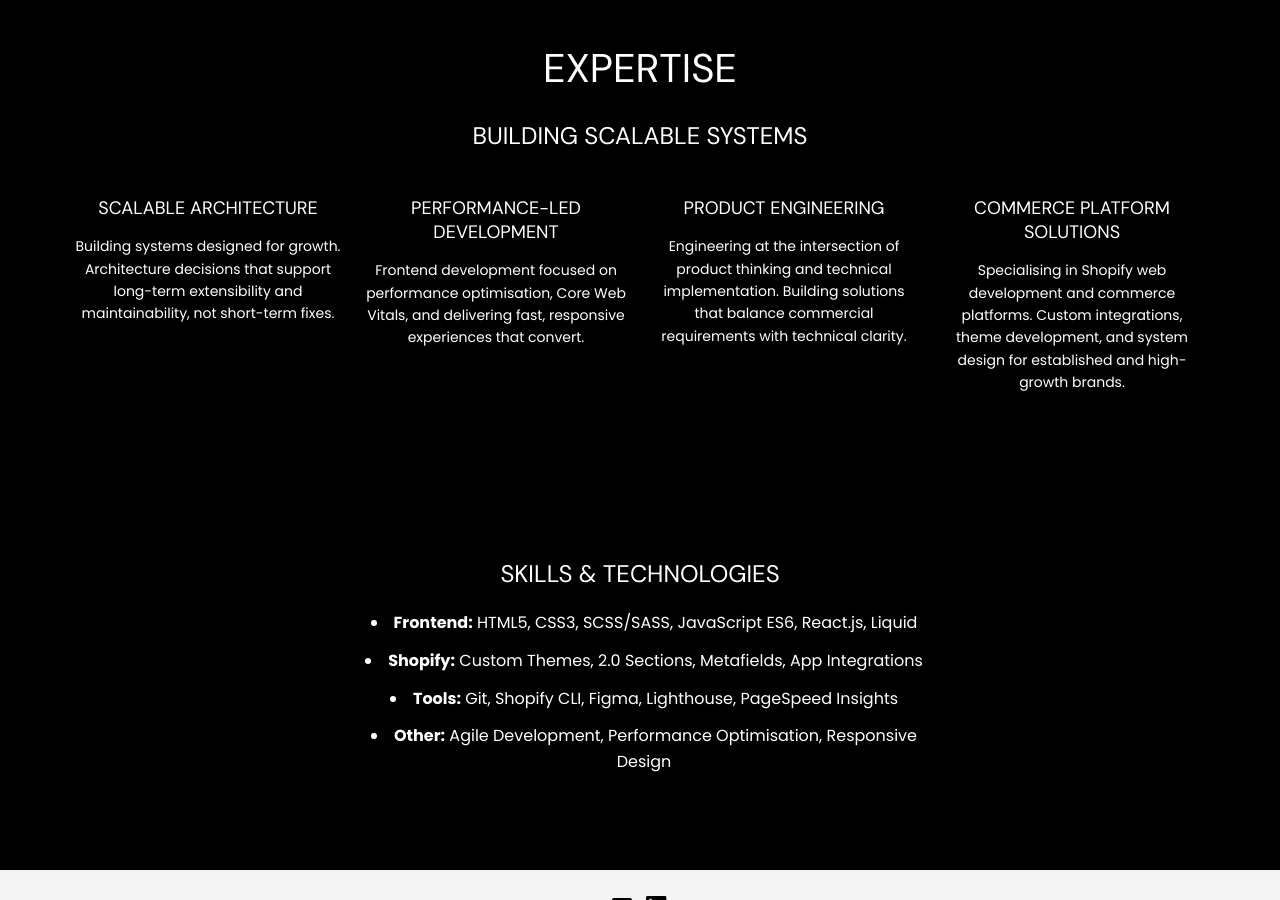
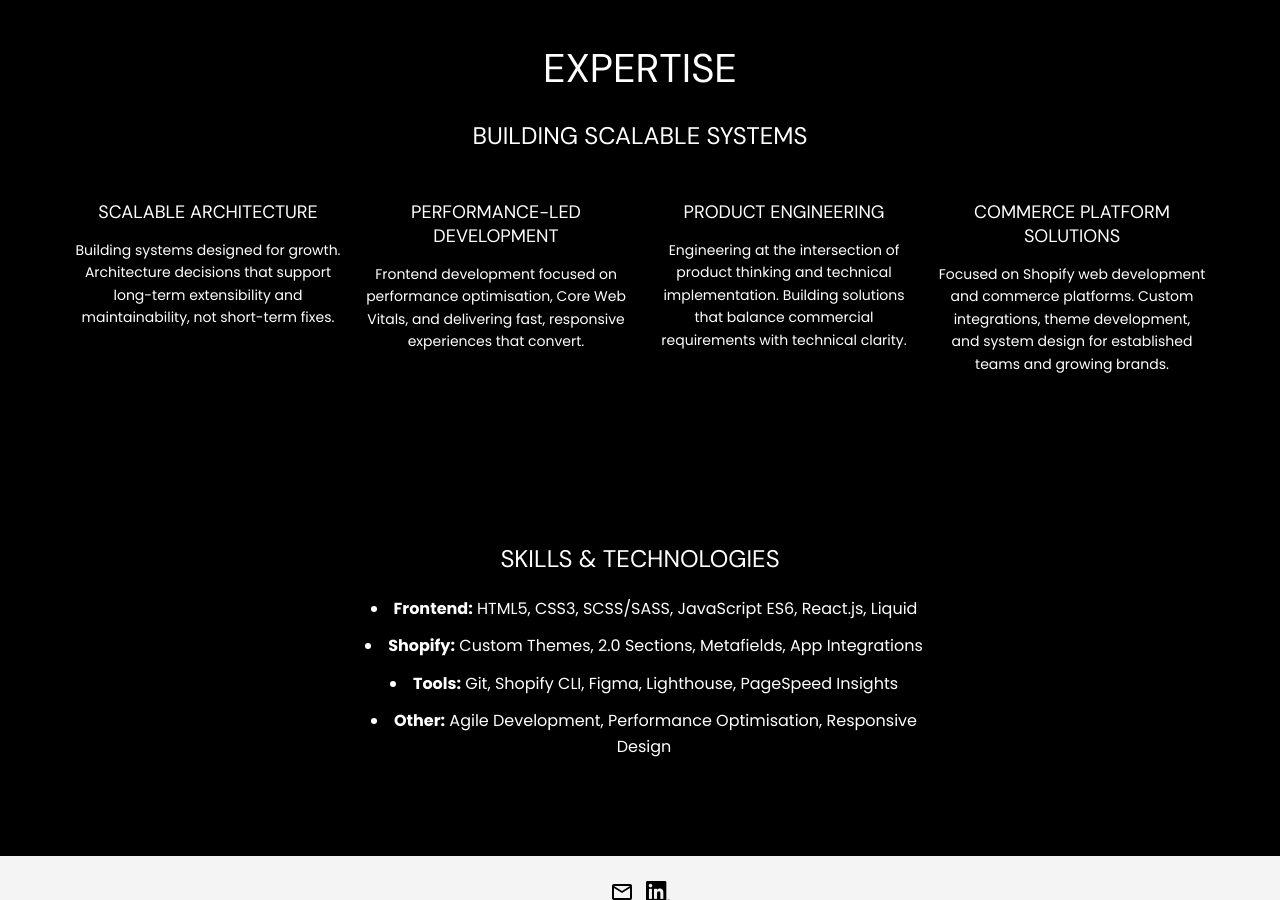
Before and after one commit to DanielleChantee/daniellechantee.github.io, a Jekyll site: the page built from jobs.html, in a window 1280 px wide and 900 px high, scrolled down 1923 px. Built offline with Jekyll 4.4.1, drawn with Linux system fonts in a browser that asks for light colours; some of the changed text lies outside the part shown.

Commit message:
Update jobs.html

```diff
--- a/jobs.html
+++ b/jobs.html
@@ -13,8 +13,8 @@
     <h1 class="animate__animated animate__bounce">Danielle</h1>
     <h2>Frontend Engineer</h2>
     <p>
-      Specialising in Shopify development with expertise in custom themes,
-      performance optimisation, and e-commerce solutions for growing brands.
+      Focused on Shopify development with custom themes, performance optimisation,
+      and e-commerce solutions for growing brands.
     </p>
     <div class="button-row">
       <a href="#experience" class="btn btn-primary glow-black"
@@ -145,9 +145,9 @@
     <div class="service-item">
       <h2 class="service-heading">Commerce Platform Solutions</h2>
       <p class="service-paragraph">
-        Specialising in Shopify web development and commerce platforms.
-        Custom integrations, theme development, and system design for
-        established and high-growth brands.
+        Focused on Shopify web development and commerce platforms. Custom
+        integrations, theme development, and system design for established
+        teams and growing brands.
       </p>
     </div>
   </div>
```
